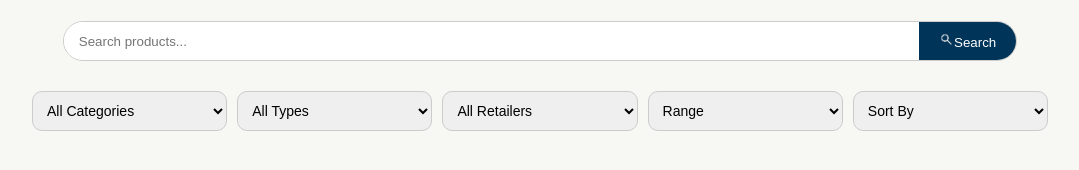
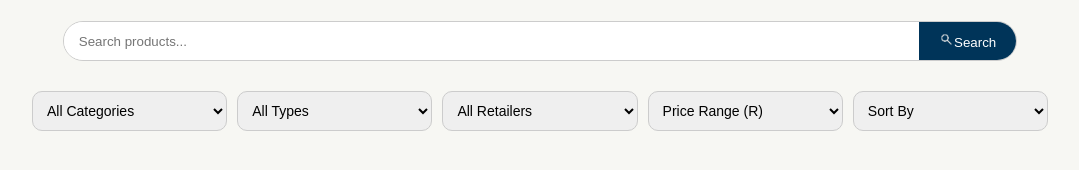
Before and after one commit to RyanlLiao/The-Superkeys, a PHP site: page /products.php in a window 1280 px wide. Shown: the part 182-352 px from the top of the page, without its empty margins (100-1179 px from the left). Run offline with PHP 8.4, Linux system fonts and the light colour scheme.

Commit message:
Final products page (I hope ...)

```diff
--- a/js/products.js
+++ b/js/products.js
@@ -41,7 +41,7 @@ function displayProducts(data) {
 
 function getTypes(category, callback) {
     var types = new XMLHttpRequest();
-    types.open("POST", "/COS221/Compare_It_Backend/The-Superkeys/api.php", true);
+    types.open("POST", "/CompareIt/The-Superkeys/api.php", true);
     types.setRequestHeader("Content-type", "application/json");
 
     var body = JSON.stringify({
@@ -139,7 +139,7 @@ function addWishlist(button) {
     var pid = button.closest(".product").getAttribute("data-id");
 
     var wish = new XMLHttpRequest();
-    wish.open("POST", "/COS221/Compare_It_Backend/The-Superkeys/api.php", true);
+    wish.open("POST", "/CompareIt/The-Superkeys/api.php", true);
     wish.setRequestHeader("Content-type", "application/json");
 
     var body = JSON.stringify({
--- a/products.php
+++ b/products.php
@@ -41,11 +41,15 @@
             </select>
 
             <select name="filter-by-price"  onchange="priceFilter(value)">
-                <option value="">Range</option>
-                <option value="0-5000">0-5000</option>
+                <option value="">Price Range (R)</option>
+                <option value="0-2500">0-2500</option>
+                <option value="2500-5000">2500-5000</option>
                 <option value="5000-10000">5000-10000</option>
                 <option value="10000-20000">10000-20000</option>
-                <option value="20000-20000">20000-20000</option>
+                <option value="20000-30000">20000-30000</option>
+                <option value="30000-40000">30000-40000</option>
+                <option value="40000-50000">40000-50000</option>
+                <option value="50000-60000">50000-60000</option>
             </select>
 
 
```
